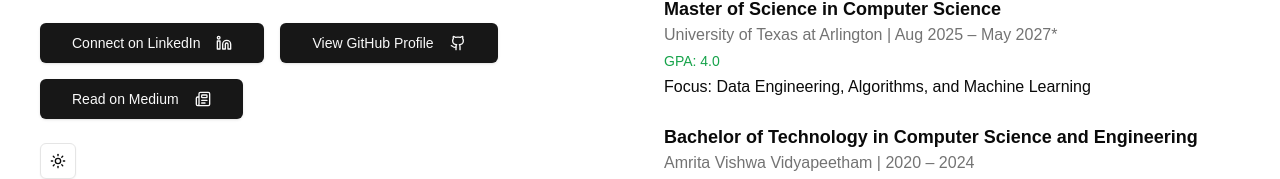
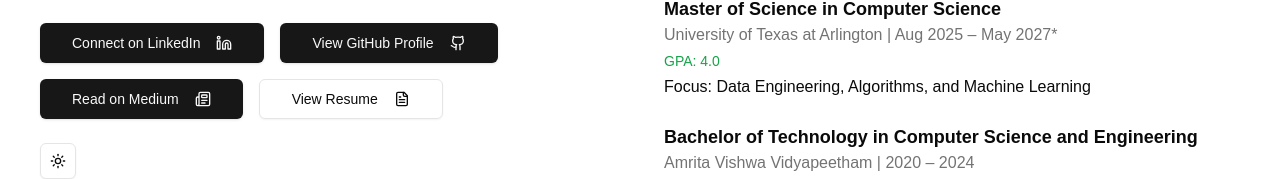
Before and after one commit to ikeshav42/portfolio, a Next.js app: page / in a window 1280 px wide. Shown: the part 473-652 px from the top of the page. Built offline with nearby package versions, Linux system fonts and the light colour scheme.

Commit message:
add view resume button

```diff
--- a/components/core.tsx
+++ b/components/core.tsx
@@ -1,5 +1,5 @@
 import Link from "next/link";
-import { Github, Linkedin, Newspaper } from "lucide-react";
+import { Github, Linkedin, Newspaper, FileText } from "lucide-react";
 import { Button } from "@/components/ui/button";
 import HelloLanguages from "./hellolang";
 import PortfolioDetails from "./pfdeets";
@@ -46,6 +46,11 @@
                 Read on Medium <Newspaper className="w-4 h-4" />
               </Link>
             </Button>
+            <Button size="lg" variant="outline" className="gap-4 w-full sm:w-auto" asChild>
+              <Link href="/resume.pdf" target="_blank" rel="noopener noreferrer">
+                View Resume <FileText className="w-4 h-4" />
+              </Link>
+            </Button>
           </div>
           <ModeToggle></ModeToggle>
         </div>
```
Also changed, not shown: 2 other files (tests, documents, lock files or other folders).
